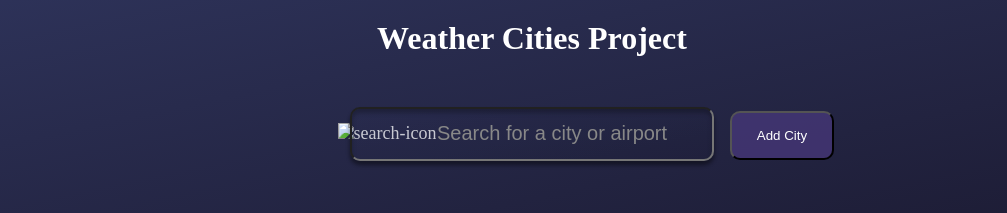
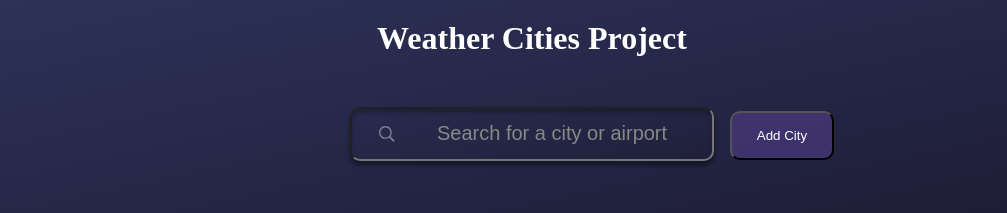
Before and after one commit to alimdfaiz/weather-clone, a plain HTML site: page index.html in a window 1280 px wide. Shown: the top 213 px of the page, without its empty margins (108-1115 px from the left). Drawn offline with Linux system fonts and the light colour scheme; the site is published under a folder, as on GitHub Pages, so addresses that start at the root find nothing.

Commit message:
weather app

```diff
--- a/index.html
+++ b/index.html
@@ -20,7 +20,7 @@
 
     <div class="search">
       <!-- <i class="fa-solid fa-magnifying-glass magnify"></i> -->
-      <img src="/assets/magnify.svg " alt ="search-icon"/>
+      <img src="./assets/magnify.svg" alt ="search-icon"/>
       <input type="text" class="cityname" placeholder="Search for a city or airport" />
       <div class="btn">
         <button onclick="fetchText()">Add City</button>
```
